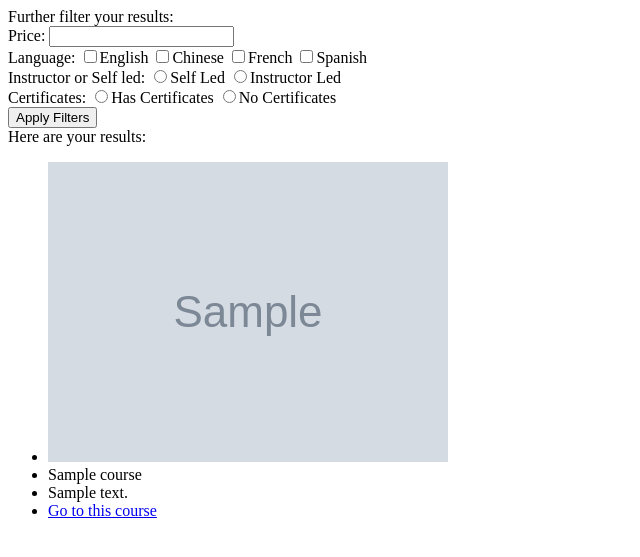
After one commit to eflagg/ClassAmass, a Flask app: template templates/search.html in a window 1280 px wide. The commit adds this page. Shown: the top 557 px of the page, without its empty margins (0-640 px from the left). Run offline with Flask 2, Linux system fonts and the light colour scheme; the template is opened without the code that fills it: most values are stand-ins (such as "Sample title", 1, 10 or a date in 2020); grey boxes marked "Sample" are stand-in pictures.

Commit message:
Fully seeded database; started filtering by price and language

```diff
--- a/server.py
+++ b/server.py
@@ -1,4 +1,4 @@
-from flask import Flask, render_template, request
+from flask import Flask, render_template, request, session
 
 import requests
 from model import connect_to_db, db, Course
@@ -17,7 +17,7 @@ def index_page():
     return render_template("index.html")
 
 
-@app.route("/search-results")
+@app.route("/search")
 def show_search_results():
     """Show search results based on user input parameters."""
 
@@ -25,11 +25,66 @@ def show_search_results():
 
     try:
         relevent_courses = db.session.query(Course).filter(Course.title.like('%' + phrase + '%')).all()
+        session['search-phrase'] = phrase
 
     except UnicodeEncodeError:
         pass
 
-    return render_template("search_results.html", courses=relevent_courses)
+    return render_template("search.html", courses=relevent_courses)
+
+
+@app.route("/search/filters")
+def filter_results_by_price():
+    """ Filter resuts based on user input parameters."""
+
+    q = db.session.query(Course)
+    phrase = session['search-phrase']
+
+    price = request.args.get("price")
+    languages = request.args.get("languages")
+    # course_type = request.args.get("classtype")
+    # certificates = request.args.get("certificates")
+
+    phrase_arg = Course.title.like('%' + phrase + '%')
+
+    if price:
+        price_arg = Course.price <= price
+    else:
+        price_arg = ""
+
+    if languages:
+        language_arg = Course.languages.like('%' + languages + '%')
+    else:
+        language_arg = ""
+
+    # if course_type:
+    #     type_arg = Course.languages.like('%' + languages + '%')
+    # else:
+    #     language_arg = ""
+
+    # if certificates:
+    #     certificate_arg = Course.has_certificates = True
+    # else:
+    #     language_arg = ""
+
+    args = (phrase_arg, price_arg, language_arg)
+
+    query = q.filter(*args)
+    print query
+
+    try:
+        relevent_courses = query.all()
+    except UnicodeEncodeError:
+        pass
+
+    return render_template("search.html", courses=relevent_courses)
+
+
+# @app.route("/search/filters")
+# def filter_results_by_language():
+#     """ Filter resuts based on user input parameters."""
+
+
 
 
 # @app.route("/search-results")
--- a/templates/base.html
+++ b/templates/base.html
@@ -1,9 +1,11 @@
 <!DOCTYPE html>
 <html>
 <head>
-	<title>Emily's Online Courses</title>
+	<title>{% block title %}Emily's Online Courses{% endblock %}</title>
+	<link rel="stylesheet" href="/static/css/styles.css">
+	<script src="http://code.jquery.com/jquery.js"></script>
 </head>
 <body>
-
+	{% block content %}CONTENT GOES HERE{% endblock %}
 </body>
 </html>
--- /dev/null
+++ b/templates/search.html
@@ -0,0 +1,26 @@
+{% extends 'base.html' %}
+{% block title %}Emily's Online Courses Search Results{% endblock %}
+{% block content %}
+	Further filter your results:
+	<form action='/search/filters'>
+		Price: <input type="number" name="price"></input><br>
+		Language: <input type="checkbox" name="language" value="en">English</input>
+		<input type="checkbox" name="languages" value="zh">Chinese</input>
+		<input type="checkbox" name="languages" value="fr">French</input>
+		<input type="checkbox" name="languages" value="sp">Spanish</input><br>
+		Instructor or Self led: <input type="radio" name="coursetype" value="self">Self Led</input>
+		<input type="radio" name="coursetype" value="instructor">Instructor Led</input><br>
+		Certificates: <input type="radio" name="certificates" value="yes">Has Certificates</input>
+		<input type="radio" name="certificates" value="no">No Certificates</input><br>
+		<input type="submit" value="Apply Filters"></input>
+	</form>
+	Here are your results:
+	{% for course in courses %}
+	<ul>
+		<li><img src="{{ course.picture }}"></li>
+		<li>{{ course.title }}</li>
+		<li>{{ course.description }}</li>
+		<li><a href="{{ course.url }}">Go to this course</a></li>
+	</ul>
+	{% endfor %}
+{% endblock %}
```
Also changed, not shown: coursera_seed.py (added, +96 -0 lines), model.py (+8 -12 lines), templates/index.html (+5 -9 lines), templates/search_results.html (+8 -5 lines), 2 other files.
